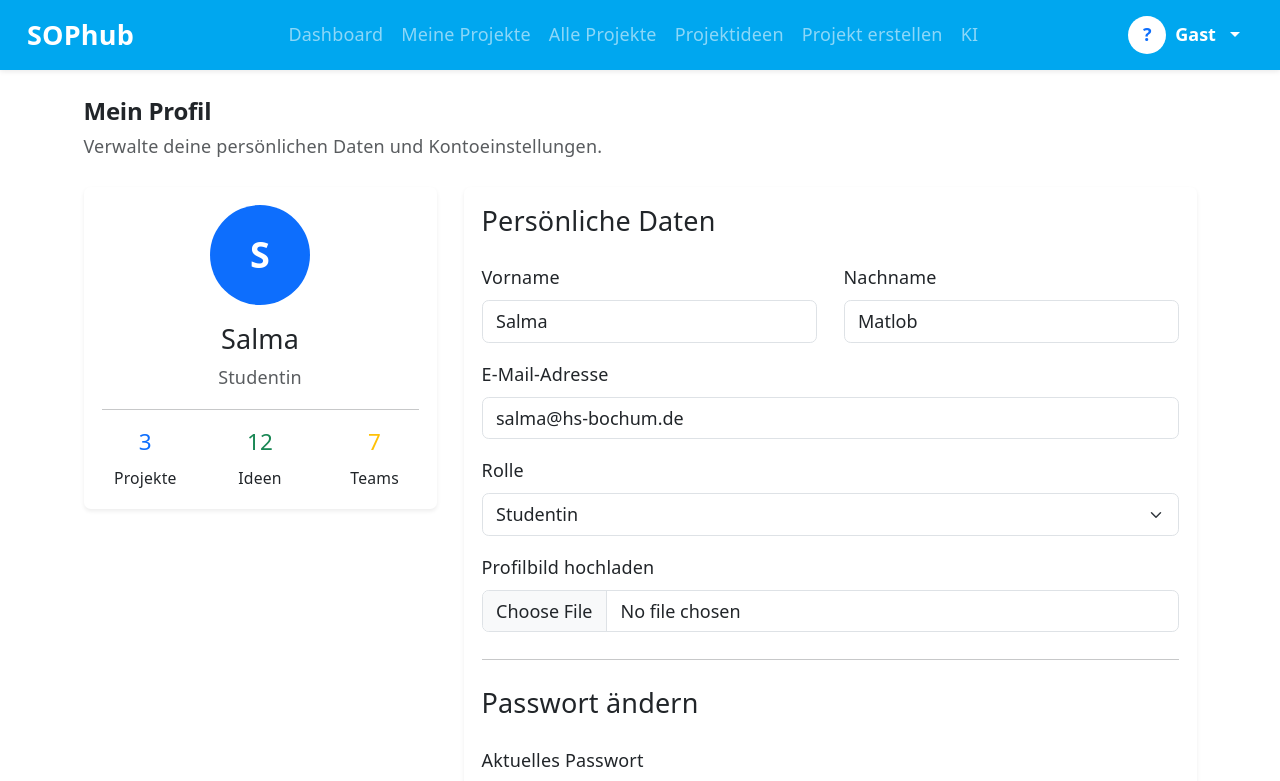
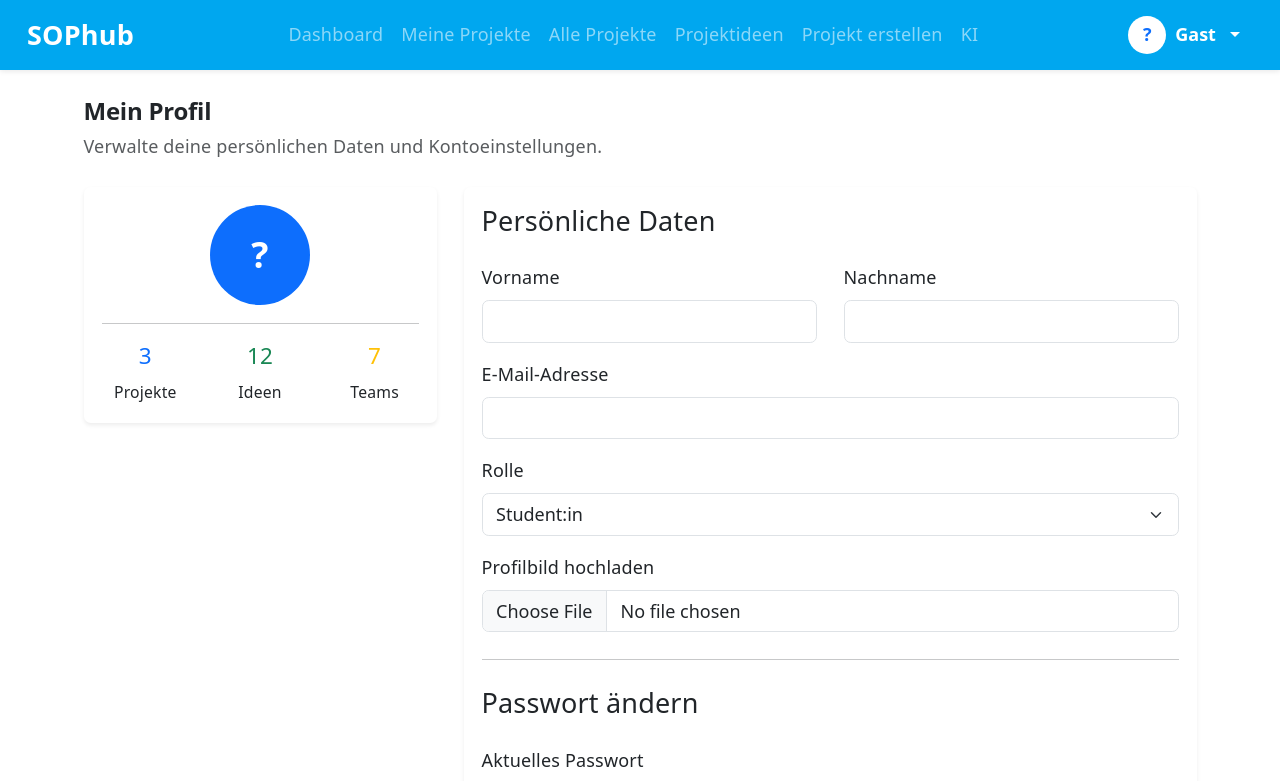
Before and after one commit to mohammad-owji/SOPHub, a React (Vite) app in the folder frontend/: page /profile in a window 1280 px wide. Shown: the top 781 px of the page. Built offline with nearby package versions, Linux system fonts and the light colour scheme; no server answers.

Commit message:
Profilseite lädt echte Nutzerdaten statt hartcodiertem Beispielprofil
Neuer API-Aufruf getProfil() gegen /benutzer/profil, dessen Werte
(Vorname, Name, E-Mail, Rolle) das Formular befüllen. Fallback auf
getAuth(), solange das Profil noch lädt.

```diff
--- a/frontend/src/pages/Profile.jsx
+++ b/frontend/src/pages/Profile.jsx
@@ -1,8 +1,22 @@
-import { useState } from "react";
+import { useEffect, useState } from "react";
 import Navbar from "../components/Navbar";
+import { getAuth, getProfil } from "../services/api";
 
 function Profile() {
     const [message, setMessage] = useState("");
+    const [profil, setProfil] = useState(null);
+
+    useEffect(() => {
+        getProfil()
+            .then(setProfil)
+            .catch(() => setProfil(null));
+    }, []);
+
+    const auth = getAuth();
+    const vorname = profil?.vorname || auth?.vorname || "";
+    const name = profil?.name || auth?.name || "";
+    const email = profil?.email || "";
+    const rolle = profil?.rolle || auth?.rolle || "";
 
     const handleSave = (e) => {
         e.preventDefault();
@@ -50,13 +64,13 @@ function Profile() {
                                         fontSize: "36px",
                                     }}
                                 >
-                                    S
+                                    {vorname ? vorname.charAt(0).toUpperCase() : "?"}
                                 </div>
 
-                                <h4>Salma</h4>
+                                <h4>{vorname} {name}</h4>
 
                                 <p className="text-muted">
-                                    Studentin
+                                    {rolle}
                                 </p>
 
                                 <hr />
@@ -91,7 +105,7 @@ function Profile() {
                         <div className="card shadow-sm border-0">
                             <div className="card-body">
 
-                                <form onSubmit={handleSave}>
+                                <form onSubmit={handleSave} key={profil ? "loaded" : "loading"}>
 
                                     <h4 className="mb-4">
                                         Persönliche Daten
@@ -107,7 +121,7 @@ function Profile() {
                                             <input
                                                 type="text"
                                                 className="form-control"
-                                                defaultValue="Salma"
+                                                defaultValue={vorname}
                                             />
                                         </div>
 
@@ -119,7 +133,7 @@ function Profile() {
                                             <input
                                                 type="text"
                                                 className="form-control"
-                                                defaultValue="Matlob"
+                                                defaultValue={name}
                                             />
                                         </div>
 
@@ -133,7 +147,7 @@ function Profile() {
                                         <input
                                             type="email"
                                             className="form-control"
-                                            defaultValue="salma@hs-bochum.de"
+                                            defaultValue={email}
                                         />
                                     </div>
 
@@ -144,10 +158,10 @@ function Profile() {
 
                                         <select
                                             className="form-select"
-                                            defaultValue="student"
+                                            defaultValue={rolle === "PROFESSOR" ? "lehrender" : "student"}
                                         >
                                             <option value="student">
-                                                Studentin
+                                                Student:in
                                             </option>
 
                                             <option value="lehrender">
--- a/frontend/src/services/api.js
+++ b/frontend/src/services/api.js
@@ -38,6 +38,13 @@ export async function createProjekt(studentId, daten, betreuerId) {
         method: "POST",
         headers: { "Content-Type": "application/json", ...authHeaders() },
         body: JSON.stringify(daten),
+    });
+    return parseOrThrow(response);
+}
+
+export async function getProfil() {
+    const response = await fetch(`${API_BASE_URL}/benutzer/profil`, {
+        headers: authHeaders(),
     });
     return parseOrThrow(response);
 }
```
